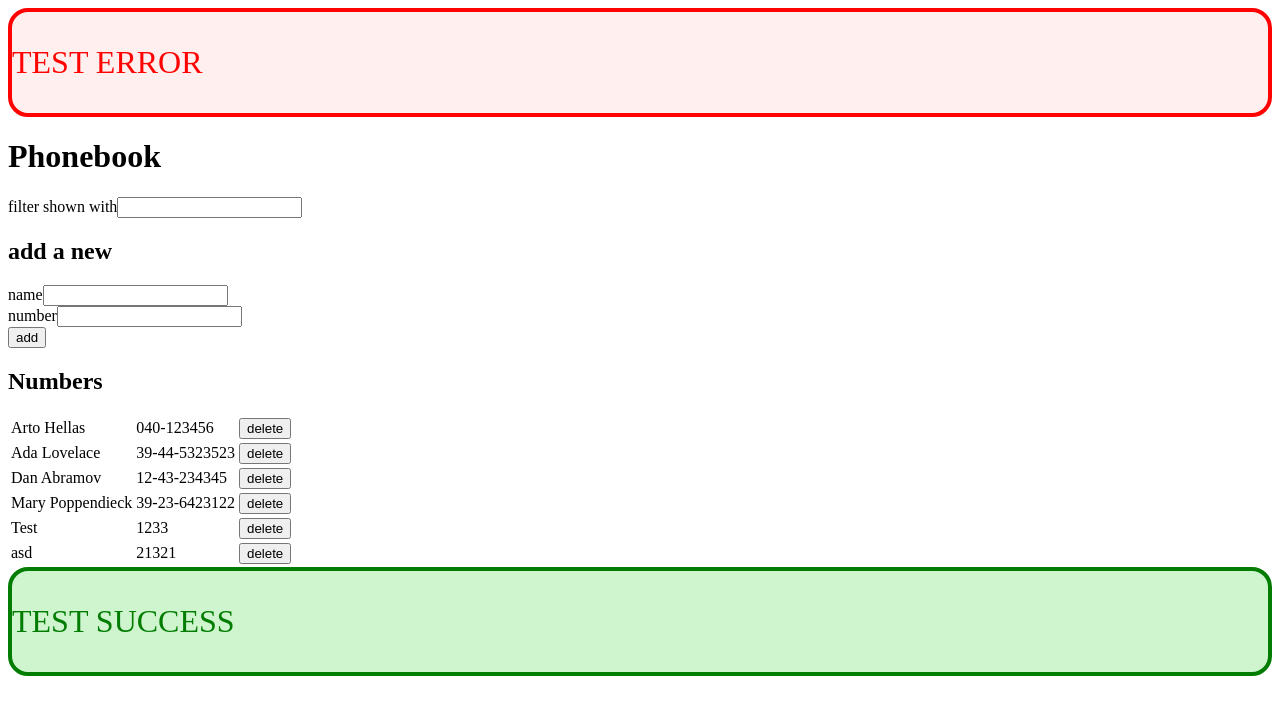
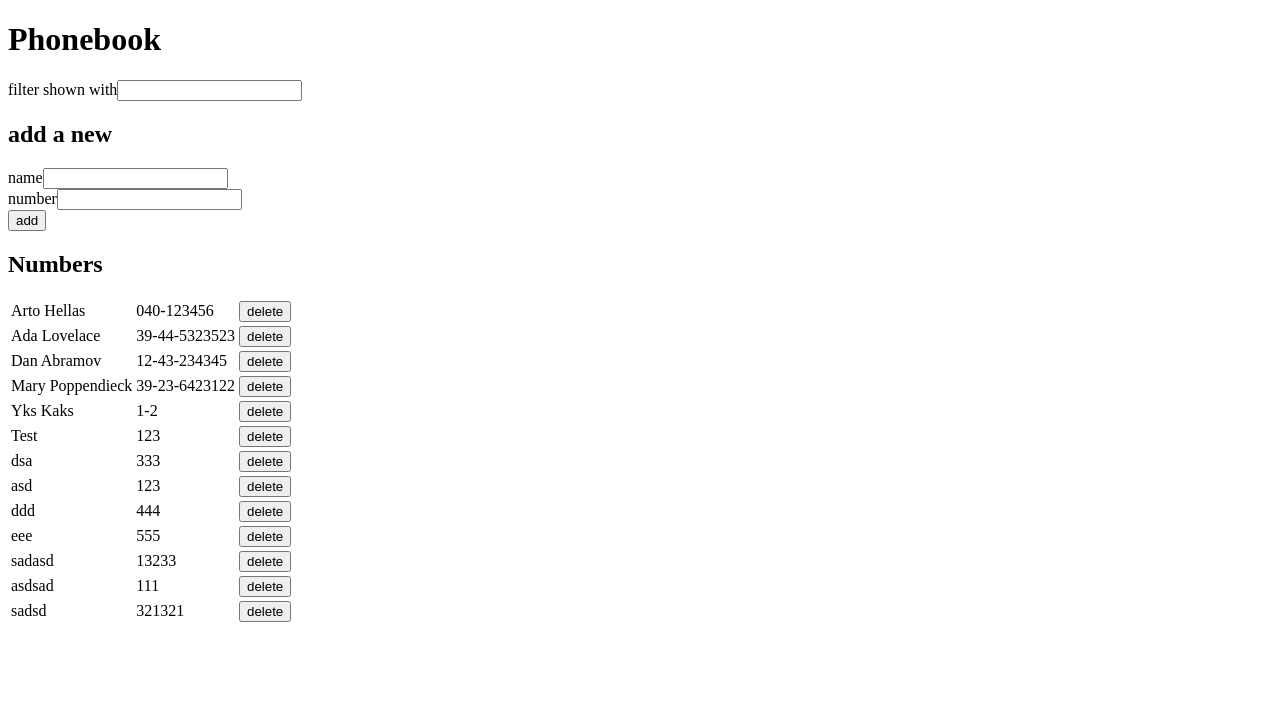
Before and after one commit to jussipien/Full-Stack-Open-2019, a React (Create React App) app in the folder osa2/puhelinluettelo/: page / in a window 1280 px wide. Shown: the top 714 px of the page. Built offline with nearby package versions, Linux system fonts and the light colour scheme; data requests are answered from the project's data file.

Commit message:
Fixed catches

```diff
--- a/osa2/puhelinluettelo/db.json
+++ b/osa2/puhelinluettelo/db.json
@@ -25,16 +25,58 @@
       "display": true
     },
     {
+      "name": "Yks Kaks",
+      "number": "1-2",
+      "display": true,
+      "id": 7
+    },
+    {
       "name": "Test",
-      "number": "1233",
+      "number": "123",
       "display": true,
-      "id": 5
+      "id": 8
+    },
+    {
+      "name": "dsa",
+      "number": "333",
+      "display": true,
+      "id": 9
     },
     {
       "name": "asd",
-      "number": "21321",
+      "number": "123",
       "display": true,
-      "id": 6
+      "id": 10
+    },
+    {
+      "name": "ddd",
+      "number": "444",
+      "display": true,
+      "id": 11
+    },
+    {
+      "name": "eee",
+      "number": "555",
+      "display": true,
+      "id": 12
+    },
+    {
+      "name": "sadasd",
+      "number": "13233",
+      "display": true,
+      "id": 13
+    },
+    {
+      "name": "asdsad",
+      "number": "111",
+      "display": true,
+      "id": 14
+    },
+    {
+      "name": "sadsd",
+      "number": "321321",
+      "display": true,
+      "id": 15
     }
   ]
 }
--- a/osa2/puhelinluettelo/src/App.js
+++ b/osa2/puhelinluettelo/src/App.js
@@ -109,18 +109,22 @@ const App = () => {
   const onClickDelete = (event) => {
     const id = event.target.getAttribute('data-id')
     console.log(id)
-    const personToDelete = persons.find(person => person.id.toString() === id)
+    const personToDelete = persons.find(person => person.id === parseInt(id))
     console.log(personToDelete)
-    if(window.confirm(`Delete ${personToDelete.name}?`)) {
-      const personsCopy = persons.filter(person => person.id.toString() !== id)
+    if (window.confirm(`Delete ${personToDelete.name}?`)) {
+        const personsCopy = persons.filter(person => person.id !== parseInt(id))
         console.log(`removing record with id ${id}`)
         Services.remove(id)
-      .then(displayError(`Removed ${newName} from phonebook`, 'success', messageTimeout))
+        .then(displayMessage(`Removed ${personToDelete.name} from phonebook`, 'success', messageTimeout))
+        .catch(error => {
+          console.log(error)
+          displayMessage(`Information of ${newName} has already been removed from server`, 'error', messageTimeout)
+        })
         return setPersons(personsCopy)
     }
   }
 
-  const displayError = (text, type, timeout) => {
+  const displayMessage = (text, type, timeout) => {
       setMessageText(text)
       setMessageType(type)
       setTimeout(() => {
@@ -130,25 +134,33 @@ const App = () => {
 
   const handleSubmit = (event) => {
     event.preventDefault()
-    console.log(persons)
+    console.log({persons})
     const index = persons.findIndex(person => person.name === newName)
+    console.log(index)
     if (index !== -1) {
       // alert(`${newName} is already added to phonebook!`)
       if (window.confirm(`${newName} is already added to phonebook, replate the old number with a new one?`)) {
         let personsCopy = [...persons]
-        personsCopy[index].number = newNumber
+        console.log({personsCopy})
+        const sameId = persons[index].id
+        personsCopy[index] = {...personsCopy[index], number: newNumber, id: sameId}
+        console.log(personsCopy[index])
         setPersons(personsCopy)
-        const updated = personsCopy[index]
-        try {
+        let updated = personsCopy[index]
+        console.log(updated)
         Services.update(updated.id, updated)
         .then(response => {
-            displayError(`Number of ${newName} changed`, 'success', messageTimeout)
+          displayMessage(`Number of ${newName} changed`, 'success', messageTimeout)
           console.log(response)
         })
-        } catch (error) {
+        .catch(error => {
           console.log(error)
-          displayError(`${newName} was already removed from server`, 'error', messageTimeout)
-        }
+          displayMessage(`Information of ${newName} has already been removed from server`, 'error', messageTimeout)
+          Services.getAll()
+          .then(response => {
+            setPersons(response.data)
+          })
+        })
       }
     } else {
       const personObject = {
@@ -164,7 +176,7 @@ const App = () => {
       setPersons(persons.concat(personObject))
       Services.create(personObject)
       .then(response => {
-        displayError(`${newName} added to phonebook`, 'success', messageTimeout)
+        displayMessage(`${newName} added to phonebook`, 'success', messageTimeout)
         console.log(response)
       })
     }
@@ -176,7 +188,7 @@ const App = () => {
   return (
     <div>
       <div>
-        <Message text="TEST ERROR" type="error"/>
+        {/* <Message text="TEST ERROR" type="error"/> */}
         <h1>Phonebook</h1>
         <Message text={messageText} type={messageType}/>
         <Filter inputFilter={inputFilter} newFilter={newFilter}/>
@@ -188,7 +200,7 @@ const App = () => {
       <div>
         <h2>Numbers</h2>
         <PersonTable persons={persons} onClickDelete={onClickDelete}/>
-        <Message text="TEST SUCCESS" type="success"/>
+        {/* <Message text="TEST SUCCESS" type="success"/> */}
       </div>
     </div>
   )
```
Lines whose indentation alone changed are shown as unchanged.
